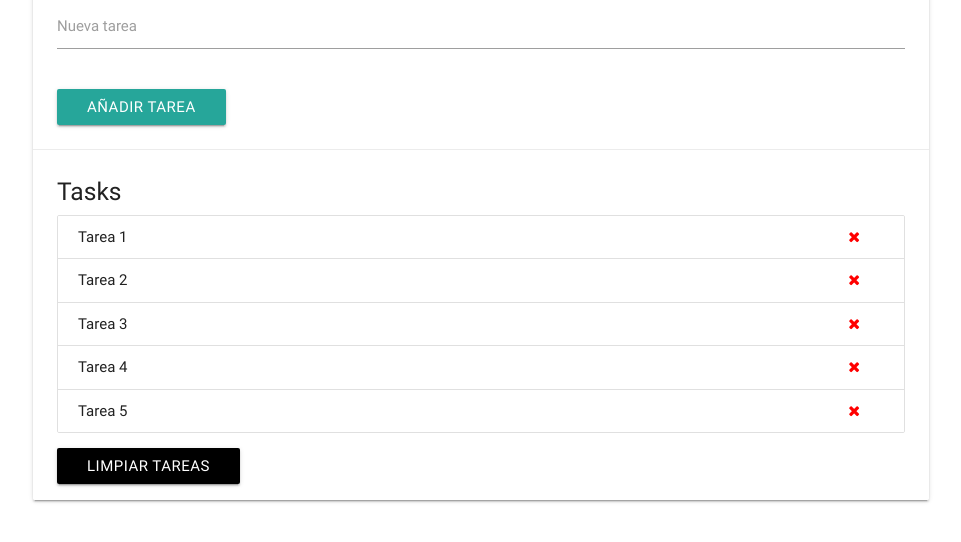
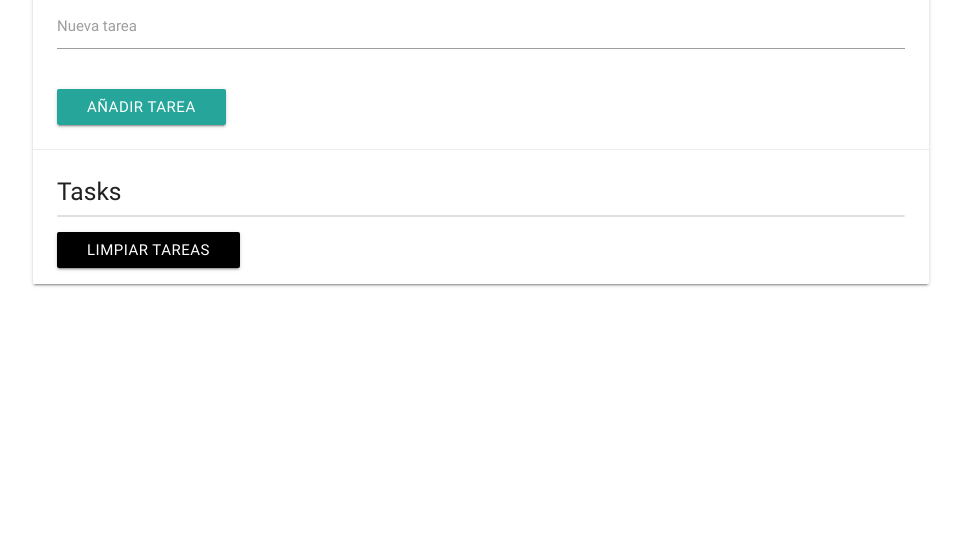
Before and after one commit to sergjime/daw, a plain HTML site: page Módulo 1 - PROGRAMACIÓN WEB EN EL ENTORNO CLIENTE/2. Desarrollo y reutilización de componentes software y multimedia mediante lenguajes de guión/tareas/index.html in a window 1280 px wide. Shown: the part 84-626 px from the top of the page, without its empty margins (159-1120 px from the left). Drawn offline with nearby package versions, Linux system fonts and the light colour scheme.

```diff
--- a/Módulo 1 - PROGRAMACIÓN WEB EN EL ENTORNO CLIENTE/2. Desarrollo y reutilización de componentes software y multimedia mediante lenguajes de guión/tareas/index.html
+++ b/Módulo 1 - PROGRAMACIÓN WEB EN EL ENTORNO CLIENTE/2. Desarrollo y reutilización de componentes software y multimedia mediante lenguajes de guión/tareas/index.html
@@ -32,36 +32,6 @@
                     <div class="card-action">
                         <h5 id="task-title">Tasks</h5>
                         <ul class="collection">
-                            <li class="collection-item">
-                                Tarea 1
-                                <a href="#" class="delete-item secondary-content">
-                                    <i class="fa fa-remove"></i>
-                                </a>
-                            </li>
-                            <li class="collection-item">
-                                Tarea 2
-                                <a href="#" class="delete-item secondary-content">
-                                    <i class="fa fa-remove"></i>
-                                </a>
-                            </li>
-                            <li class="collection-item">
-                                Tarea 3
-                                <a href="#" class="delete-item secondary-content">
-                                    <i class="fa fa-remove"></i>
-                                </a>
-                            </li>
-                            <li class="collection-item">
-                                Tarea 4
-                                <a href="#" class="delete-item secondary-content">
-                                    <i class="fa fa-remove"></i>
-                                </a>
-                            </li>
-                            <li class="collection-item">
-                                Tarea 5
-                                <a href="#" class="delete-item secondary-content">
-                                    <i class="fa fa-remove"></i>
-                                </a>
-                            </li>
                         </ul>
                         <a class="clear-tasks btn black" href="">Limpiar tareas</a>
                     </div>
```
